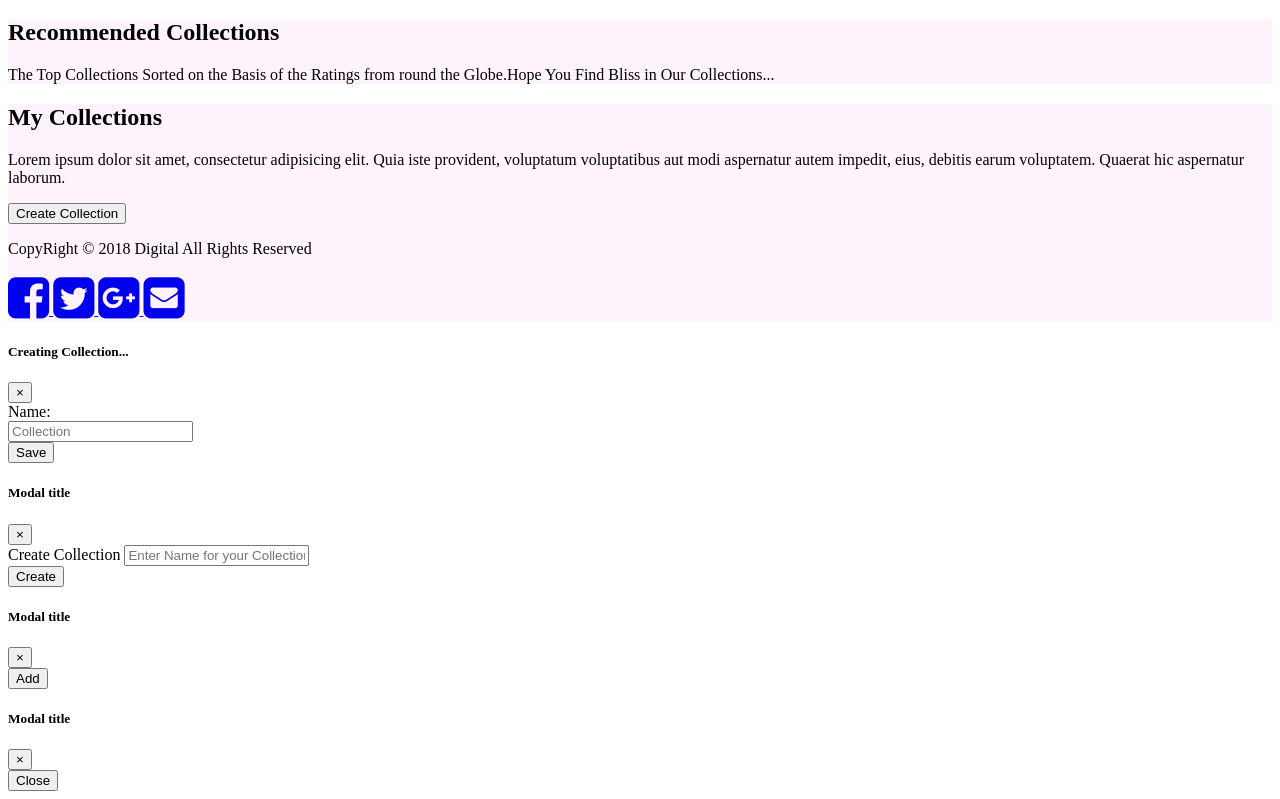
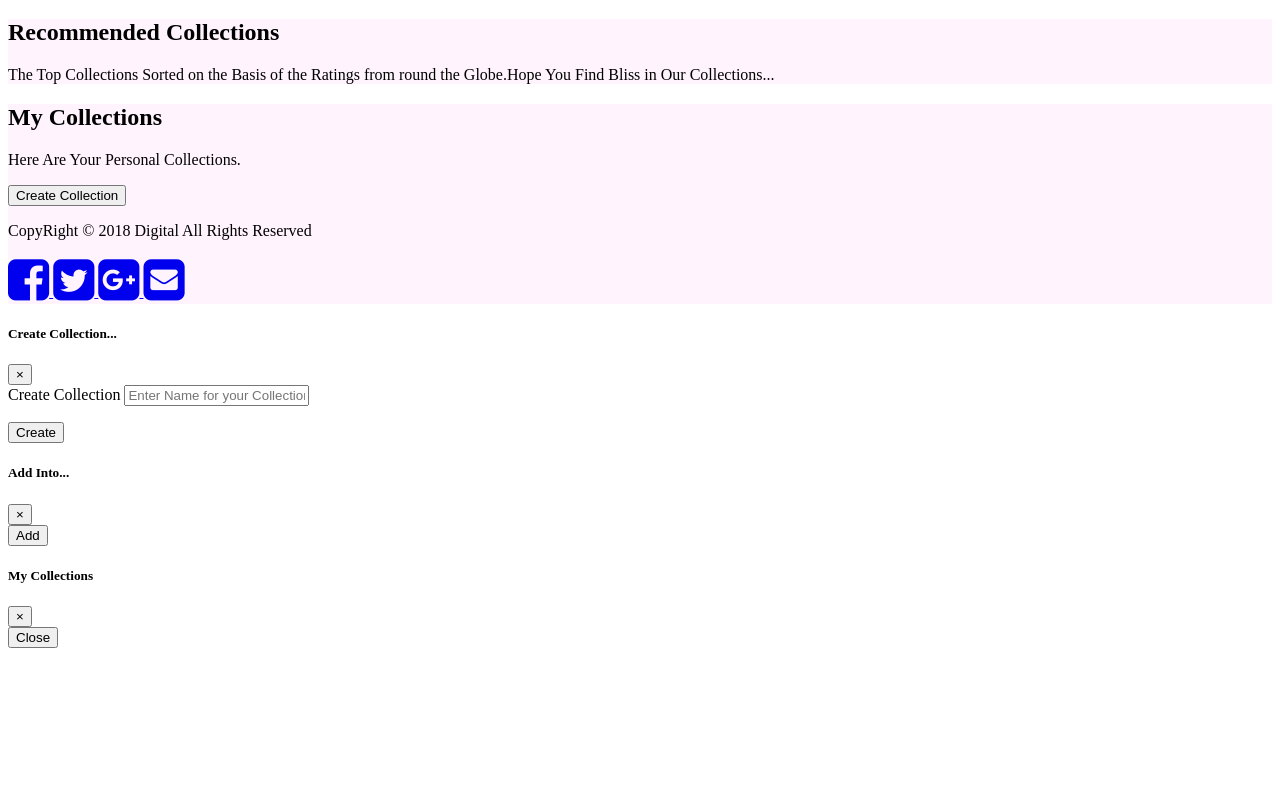
Before and after one commit to SrikarMadipalli/Bento, a website: page src/index.html in a window 1280 px wide. Shown: the part 1001-1800 px from the top of the page. After the commit the page ends 1657 px from the top, so only its background shows below. Drawn offline with Linux system fonts and the light colour scheme.

Commit message:
Minor Changes

```diff
--- a/src/index.html
+++ b/src/index.html
@@ -13,7 +13,7 @@
   <header>
     <nav class="navbar navbar-expand-lg navbar-dark fixed-top scrolling-navbar">
       <div class="container">
-        <a class="navbar-brand" href="#">
+        <a class="navbar-brand" href="#home">
           <img class="logo" src="./img/bento.png" alt="Bento">
         </a>
         <button class="navbar-toggler" type="button" data-toggle="collapse" data-target="#navbarTogglerDemo02" aria-controls="navbarTogglerDemo02"
@@ -134,8 +134,7 @@
       <div class="container">
         <section id="blog" class="section extra-margins text-center mt-4 pb-5 pt-1 mb-5">
           <h2 class="section-heading text-center mb-5 text-uppercase font-weight-bold pt-5 mt-5 "id="MyCollections">My Collections</h2>
-          <p class="text-center w-responsive mx-auto   my-5">Lorem ipsum dolor sit amet, consectetur adipisicing elit. Quia iste provident, voluptatum voluptatibus aut modi
-            aspernatur autem impedit, eius, debitis earum voluptatem. Quaerat hic aspernatur laborum.</p>
+          <p class="text-center w-responsive mx-auto   my-5">Here Are Your Personal Collections.</p>
 
           <div class="row mb-3" id="myCollections" >
             </div>
@@ -165,40 +164,12 @@
     </div>
   </main>
 
-
-  <!-- Modal -->
-  <div class="modal " id="exampleModalCenter" tabindex="0" role="dialog" aria-labelledby="exampleModalCenterTitle" aria-hidden="true">
-    <div class="modal-dialog modal-md " role="document">
-      <div class="modal-content">
-        <div class="modal-header">
-          <h5 class="modal-title" id="exampleModalLongTitle">Creating Collection...</h5>
-          <button type="button" class="close" data-dismiss="modal" aria-label="Close">
-            <span aria-hidden="true">&times;</span>
-          </button>
-        </div>
-        <div class="modal-body">
-            <form>
-                <div class="form-group row">
-                  <label class="col-sm-2 col-form-label">Name:</label>
-                  <div class="col-sm-06">
-                    <input type="text" class="form-control" id="inputName" placeholder="Collection">
-                  </div>
-                </div>
-                <div class="form-group row">
-                    <div class="col-sm-06">
-                        <button type="submit" class="btn btn-success"id="submit">Save</button>
-                    </div>
-                  </div>
-        </div>
-      </div>
-    </div>
-  </div>
           <!-- Modal -->
           <div class="modal fade" id="exampleModal" tabindex="-1" role="dialog" aria-labelledby="exampleModalLabel" aria-hidden="true">
             <div class="modal-dialog" role="document">
                 <div class="modal-content">
                     <div class="modal-header">
-                        <h5 class="modal-title" id="exampleModalLabel">Modal title</h5>
+                        <h5 class="modal-title" id="exampleModalLabel">Create Collection...</h5>
                         <button type="button" class="close" data-dismiss="modal" aria-label="Close">
                             <span aria-hidden="true">&times;</span>
                         </button>
@@ -222,7 +193,7 @@
             <div class="modal-dialog" role="document">
                 <div class="modal-content">
                     <div class="modal-header">
-                        <h5 class="modal-title" id="collectionModalLabel">Modal title</h5>
+                        <h5 class="modal-title" id="collectionModalLabel">Add Into...</h5>
                         <button type="button" class="close" data-dismiss="modal" aria-label="Close">
                             <span aria-hidden="true">&times;</span>
                         </button>
@@ -242,7 +213,7 @@
         <div class="modal-dialog modal-lg" role="document">
             <div class="modal-content">
                 <div class="modal-header">
-                    <h5 class="modal-title" id="collectionModalLabel2">Modal title</h5>
+                    <h5 class="modal-title" id="collectionModalLabel2">My Collections</h5>
                     <button type="button" class="close" data-dismiss="modal" aria-label="Close">
                         <span aria-hidden="true">&times;</span>
                     </button>
--- a/src/scss/_custom.scss
+++ b/src/scss/_custom.scss
@@ -68,3 +68,7 @@ footer a{
   color: #f39c12;
   box-shadow: none;
 }
+.myCollection{
+  padding:20px;
+  margin-right: 2px;
+}
```
Also changed, not shown: db.json (+19 -1 lines), src/js/example.js (+4 -3 lines), 1 other file.
